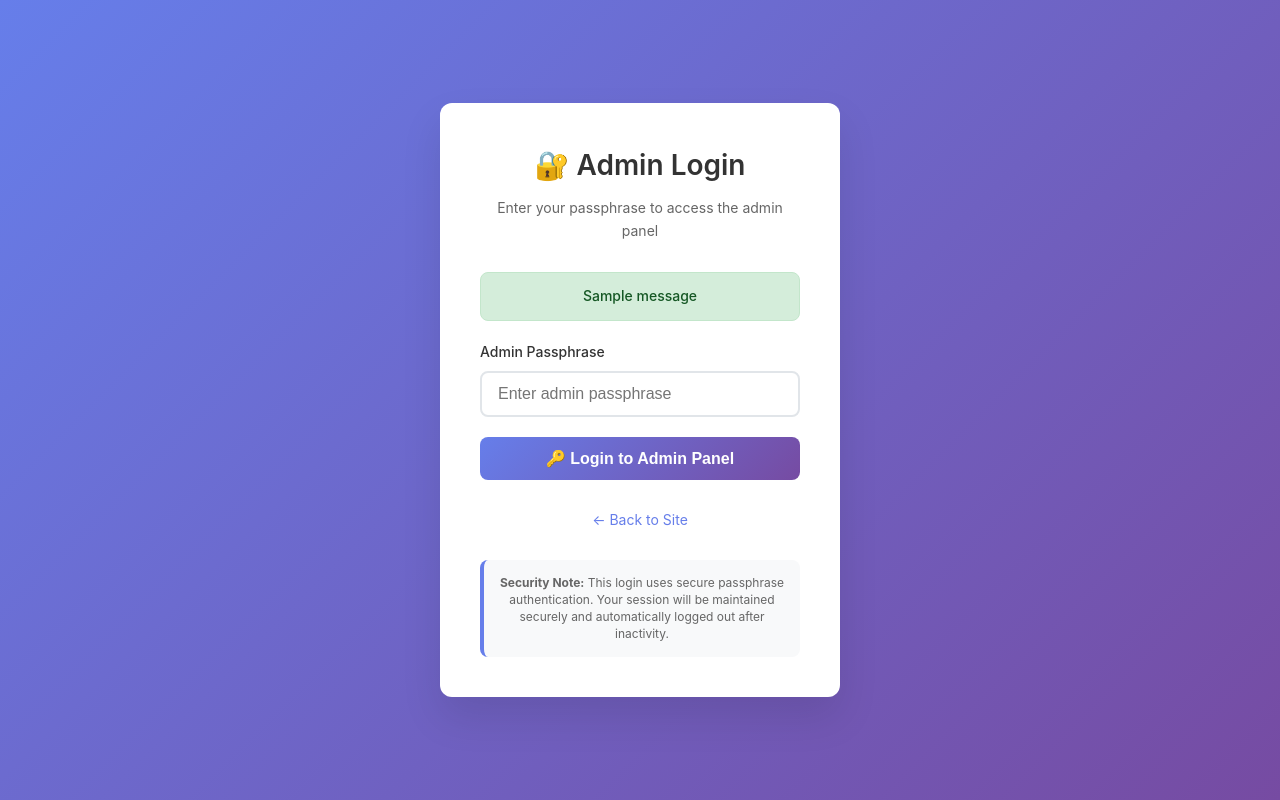
After one commit to zpalmquist/freakinbeats-web-poc, a Flask app: page /admin-login in a window 1280 px wide. The commit adds this page. Run offline with Flask 3, Linux system fonts and the light colour scheme; tables that the repository leaves empty hold one stand-in row (values such as "Sample post"); one stand-in notice (Sample message) is shown.

Commit message:
implement /admin and update README/CHANGELOG

```diff
--- a/app/routes/main.py
+++ b/app/routes/main.py
@@ -1,4 +1,8 @@
-from flask import Blueprint, render_template, request, jsonify, current_app
+from flask import Blueprint, render_template, request, jsonify, current_app, session, redirect, url_for, flash
+from werkzeug.security import check_password_hash, generate_password_hash
+import hashlib
+import secrets
+import time
 from app.services.inventory_service import InventoryService
 from app.services.cart_service import CartService
 from app.services.discogs_sync_service import DiscogsSyncService
@@ -6,6 +10,31 @@ from app.models.access_log import AccessLog
 from app.extensions import db
 
 bp = Blueprint('main', __name__)
+
+def is_admin_authenticated():
+    """Check if user is authenticated as admin."""
+    return session.get('admin_authenticated', False)
+
+def require_admin_auth(f):
+    """Decorator to require admin authentication."""
+    from functools import wraps
+
+    @wraps(f)
+    def decorated_function(*args, **kwargs):
+        if not is_admin_authenticated():
+            return redirect(url_for('main.admin_login'))
+        return f(*args, **kwargs)
+    return decorated_function
+
+def verify_admin_passphrase(passphrase):
+    """Verify admin passphrase against stored hash."""
+    stored_passphrase = current_app.config.get('ADMIN_PASSPHRASE')
+    if not stored_passphrase:
+        current_app.logger.warning("ADMIN_PASSPHRASE not configured")
+        return False
+
+    # Use constant-time comparison to prevent timing attacks
+    return secrets.compare_digest(passphrase, stored_passphrase)
 
 @bp.route('/')
 def index():
@@ -79,12 +108,60 @@ def prepare_payment():
     except Exception as e:
         return jsonify({'error': f'Failed to prepare payment: {str(e)}'}), 500
 
+@bp.route('/admin-login', methods=['GET', 'POST'])
+def admin_login():
+    """Admin login page with passphrase authentication."""
+    if request.method == 'POST':
+        # Simple rate limiting - check for failed attempts
+        failed_attempts = session.get('admin_login_attempts', 0)
+        last_attempt = session.get('admin_login_last_attempt', 0)
+        current_time = time.time()
+
+        # Reset attempts after 15 minutes
+        if current_time - last_attempt > 900:  # 15 minutes
+            failed_attempts = 0
+
+        # Block after 5 failed attempts for 15 minutes
+        if failed_attempts >= 5:
+            if current_time - last_attempt < 900:  # 15 minutes
+                flash('Too many failed attempts. Please try again in 15 minutes.', 'error')
+                return render_template('admin_login.html')
+            else:
+                failed_attempts = 0
+
+        passphrase = request.form.get('passphrase', '').strip()
+
+        if verify_admin_passphrase(passphrase):
+            # Reset failed attempts on successful login
+            session.pop('admin_login_attempts', None)
+            session.pop('admin_login_last_attempt', None)
+            session['admin_authenticated'] = True
+            session.permanent = True  # Make session permanent
+            flash('Successfully logged in as admin.', 'success')
+            return redirect(url_for('main.admin'))
+        else:
+            # Increment failed attempts
+            session['admin_login_attempts'] = failed_attempts + 1
+            session['admin_login_last_attempt'] = current_time
+            flash('Invalid passphrase. Please try again.', 'error')
+
+    return render_template('admin_login.html')
+
+@bp.route('/admin-logout', methods=['POST'])
+def admin_logout():
+    """Logout admin user."""
+    session.pop('admin_authenticated', None)
+    flash('Successfully logged out.', 'info')
+    return redirect(url_for('main.admin_login'))
+
 @bp.route('/admin')
+@require_admin_auth
 def admin():
-    """Admin page for viewing access logs - standalone page accessible only via direct URL."""
+    """Admin page for viewing access logs - requires authentication."""
     return render_template('admin.html')
 
 @bp.route('/admin/access-logs')
+@require_admin_auth
 def get_access_logs():
     """API endpoint to fetch access logs with pagination and filtering."""
     try:
@@ -145,6 +222,7 @@ def get_access_logs():
         return jsonify({'error': f'Failed to fetch access logs: {str(e)}'}), 500
 
 @bp.route('/admin/sync-discogs', methods=['POST'])
+@require_admin_auth
 def sync_discogs():
     """Trigger Discogs synchronization from admin panel."""
     try:
@@ -179,3 +257,74 @@ def sync_discogs():
     except Exception as e:
         current_app.logger.error(f"Error during Discogs sync: {e}")
         return jsonify({'error': f'Discogs sync failed: {str(e)}'}), 500
+
+@bp.route('/admin/clear-label-cache', methods=['POST'])
+@require_admin_auth
+def clear_label_cache():
+    """Clear cached label overviews to force regeneration."""
+    try:
+        from app.models.label_info import LabelInfo
+
+        # Clear all cached label overviews
+        deleted_count = LabelInfo.query.delete()
+        db.session.commit()
+
+        current_app.logger.info(f"Cleared {deleted_count} cached label overviews")
+
+        return jsonify({
+            'success': True,
+            'message': f'Cleared {deleted_count} cached label overviews',
+            'cleared_count': deleted_count
+        })
+
+    except Exception as e:
+        db.session.rollback()
+        current_app.logger.error(f"Error clearing label cache: {e}")
+        return jsonify({'error': f'Failed to clear label cache: {str(e)}'}), 500
+
+@bp.route('/admin/regenerate-label-overview', methods=['POST'])
+@require_admin_auth
+def regenerate_label_overview():
+    """Regenerate overview for a specific label."""
+    try:
+        data = request.get_json()
+        label_name = data.get('label_name')
+
+        if not label_name:
+            return jsonify({'error': 'Label name is required'}), 400
+
+        from app.models.label_info import LabelInfo
+        from app.services.gemini_service import GeminiService
+
+        # Remove existing cache entry
+        LabelInfo.query.filter_by(label_name=label_name).delete()
+
+        # Generate new overview
+        gemini = GeminiService()
+        if gemini.is_available():
+            overview = gemini.generate_label_overview(label_name)
+
+            if overview:
+                # Cache the new overview
+                label_info = LabelInfo(
+                    label_name=label_name,
+                    overview=overview,
+                    generated_by='gemini-1.5-flash'
+                )
+                db.session.add(label_info)
+                db.session.commit()
+
+                return jsonify({
+                    'success': True,
+                    'message': f'Regenerated overview for {label_name}',
+                    'overview': overview
+                })
+            else:
+                return jsonify({'error': 'Failed to generate overview'}), 500
+        else:
+            return jsonify({'error': 'Gemini service not available'}), 500
+
+    except Exception as e:
+        db.session.rollback()
+        current_app.logger.error(f"Error regenerating label overview: {e}")
+        return jsonify({'error': f'Failed to regenerate overview: {str(e)}'}), 500
--- /dev/null
+++ b/app/templates/admin_login.html
@@ -0,0 +1,200 @@
+<!DOCTYPE html>
+<html lang="en">
+<head>
+    <meta charset="UTF-8">
+    <meta name="viewport" content="width=device-width, initial-scale=1.0">
+    <title>Admin Login - Freakin Beats</title>
+    <link rel="stylesheet" href="{{ url_for('static', filename='css/admin.css') }}">
+    <style>
+        .login-container {
+            min-height: 100vh;
+            display: flex;
+            align-items: center;
+            justify-content: center;
+            background: linear-gradient(135deg, #667eea 0%, #764ba2 100%);
+            padding: 20px;
+        }
+
+        .login-card {
+            background: white;
+            border-radius: 12px;
+            box-shadow: 0 20px 40px rgba(0, 0, 0, 0.1);
+            padding: 40px;
+            width: 100%;
+            max-width: 400px;
+            text-align: center;
+        }
+
+        .login-header {
+            margin-bottom: 30px;
+        }
+
+        .login-header h1 {
+            color: #333;
+            margin: 0 0 10px 0;
+            font-size: 28px;
+            font-weight: 600;
+        }
+
+        .login-header p {
+            color: #666;
+            margin: 0;
+            font-size: 14px;
+        }
+
+        .form-group {
+            margin-bottom: 20px;
+            text-align: left;
+        }
+
+        .form-group label {
+            display: block;
+            margin-bottom: 8px;
+            color: #333;
+            font-weight: 500;
+            font-size: 14px;
+        }
+
+        .form-group input {
+            width: 100%;
+            padding: 12px 16px;
+            border: 2px solid #e1e5e9;
+            border-radius: 8px;
+            font-size: 16px;
+            transition: border-color 0.3s ease;
+            box-sizing: border-box;
+        }
+
+        .form-group input:focus {
+            outline: none;
+            border-color: #667eea;
+            box-shadow: 0 0 0 3px rgba(102, 126, 234, 0.1);
+        }
+
+        .login-btn {
+            width: 100%;
+            padding: 12px;
+            background: linear-gradient(135deg, #667eea 0%, #764ba2 100%);
+            color: white;
+            border: none;
+            border-radius: 8px;
+            font-size: 16px;
+            font-weight: 600;
+            cursor: pointer;
+            transition: transform 0.2s ease, box-shadow 0.2s ease;
+        }
+
+        .login-btn:hover {
+            transform: translateY(-2px);
+            box-shadow: 0 10px 20px rgba(102, 126, 234, 0.3);
+        }
+
+        .login-btn:active {
+            transform: translateY(0);
+        }
+
+        .back-link {
+            display: inline-block;
+            margin-top: 20px;
+            color: #667eea;
+            text-decoration: none;
+            font-size: 14px;
+            transition: color 0.3s ease;
+        }
+
+        .back-link:hover {
+            color: #764ba2;
+        }
+
+        .flash-messages {
+            margin-bottom: 20px;
+        }
+
+        .flash-message {
+            padding: 12px 16px;
+            border-radius: 8px;
+            margin-bottom: 10px;
+            font-size: 14px;
+            font-weight: 500;
+        }
+
+        .flash-success {
+            background-color: #d4edda;
+            color: #155724;
+            border: 1px solid #c3e6cb;
+        }
+
+        .flash-error {
+            background-color: #f8d7da;
+            color: #721c24;
+            border: 1px solid #f5c6cb;
+        }
+
+        .flash-info {
+            background-color: #d1ecf1;
+            color: #0c5460;
+            border: 1px solid #bee5eb;
+        }
+
+        .security-note {
+            margin-top: 20px;
+            padding: 15px;
+            background-color: #f8f9fa;
+            border-radius: 8px;
+            border-left: 4px solid #667eea;
+        }
+
+        .security-note p {
+            margin: 0;
+            font-size: 12px;
+            color: #666;
+            line-height: 1.4;
+        }
+    </style>
+</head>
+<body>
+    <div class="login-container">
+        <div class="login-card">
+            <div class="login-header">
+                <h1>🔐 Admin Login</h1>
+                <p>Enter your passphrase to access the admin panel</p>
+            </div>
+
+            <!-- Flash Messages -->
+            {% with messages = get_flashed_messages(with_categories=true) %}
+                {% if messages %}
+                    <div class="flash-messages">
+                        {% for category, message in messages %}
+                            <div class="flash-message flash-{{ category }}">{{ message }}</div>
+                        {% endfor %}
+                    </div>
+                {% endif %}
+            {% endwith %}
+
+            <form method="POST" action="{{ url_for('main.admin_login') }}">
+                <div class="form-group">
+                    <label for="passphrase">Admin Passphrase</label>
+                    <input
+                        type="password"
+                        id="passphrase"
+                        name="passphrase"
+                        placeholder="Enter admin passphrase"
+                        required
+                        autocomplete="current-password"
+                    >
+                </div>
+
+                <button type="submit" class="login-btn">
+                    🔑 Login to Admin Panel
+                </button>
+            </form>
+
+            <a href="/" class="back-link">← Back to Site</a>
+
+            <div class="security-note">
+                <p><strong>Security Note:</strong> This login uses secure passphrase authentication. Your session will be maintained securely and automatically logged out after inactivity.</p>
+            </div>
+        </div>
+    </div>
+</body>
+</html>
--- a/app/templates/detail.html
+++ b/app/templates/detail.html
@@ -82,7 +82,7 @@ Freakin Beats
 
         <div class="label-info-container" id="label-info-container" style="display: none;">
             <div class="label-info-header">
-                <h3>Label Info</h3>
+                <h3>AI Generated Record Label Summary</h3>
             </div>
             <div class="label-links" id="label-links">
                 <!-- Label links will be populated by JavaScript -->
--- a/config.py
+++ b/config.py
@@ -35,3 +35,7 @@ class Config:
     SCHEDULER_API_ENABLED = False  # Disable APScheduler API
     SYNC_INTERVAL_HOURS = 1  # Sync every hour
     ENABLE_AUTO_SYNC = os.getenv('ENABLE_AUTO_SYNC', 'true').lower() == 'true'
+
+    # Admin authentication
+    ADMIN_PASSPHRASE = os.getenv('ADMIN_PASSPHRASE')
+    SECRET_KEY = os.getenv('SECRET_KEY', 'dev-secret-key-change-in-production')
```
Also changed, not shown: app/static/js/admin.js (+58 -0 lines), app/templates/admin.html (+8 -0 lines), docs/ADMIN_AUTHENTICATION.md (added, +146 -0 lines), CHANGELOG.md (added), README.md, app/__init__.py (line endings or trailing spaces).
